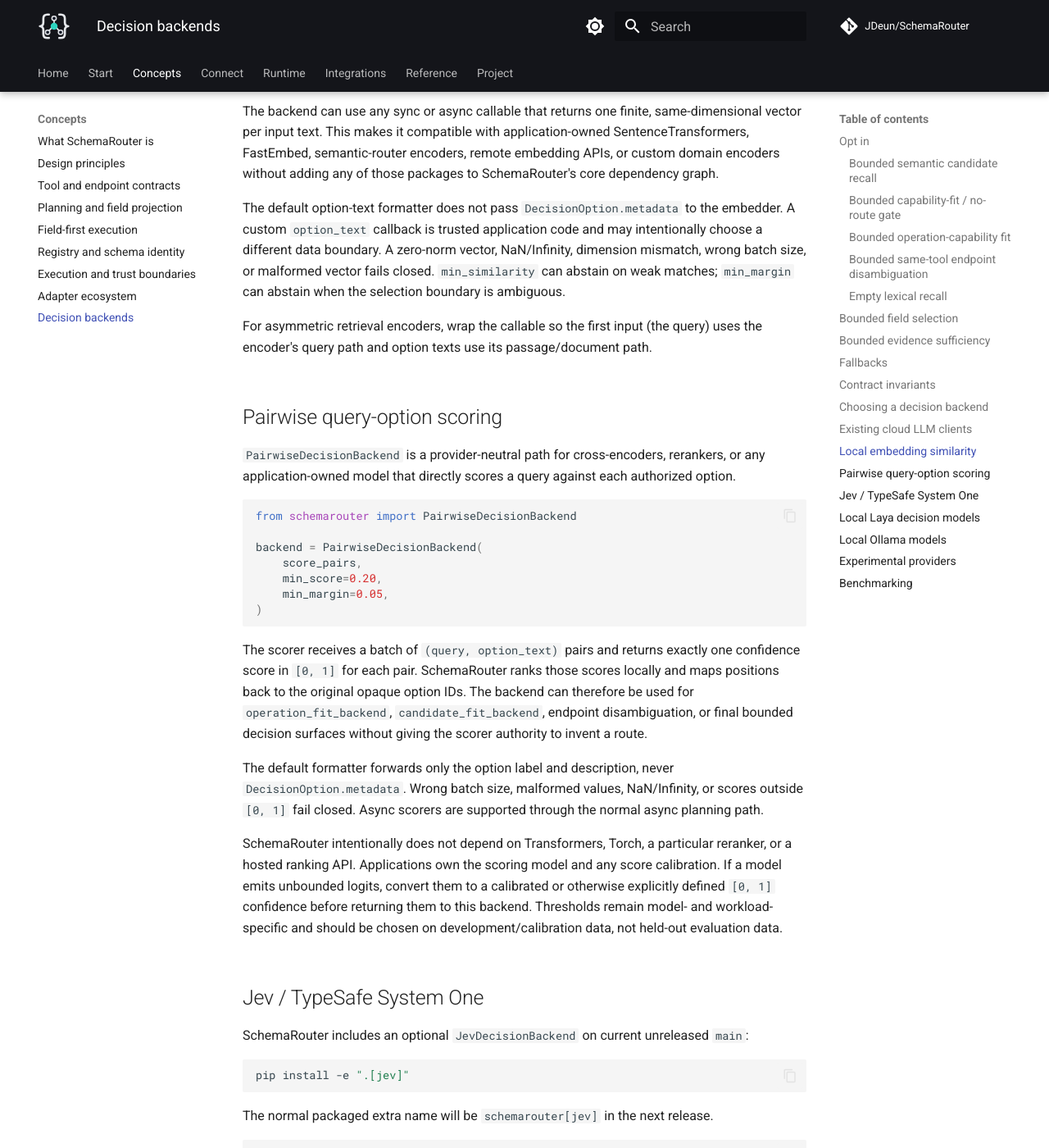
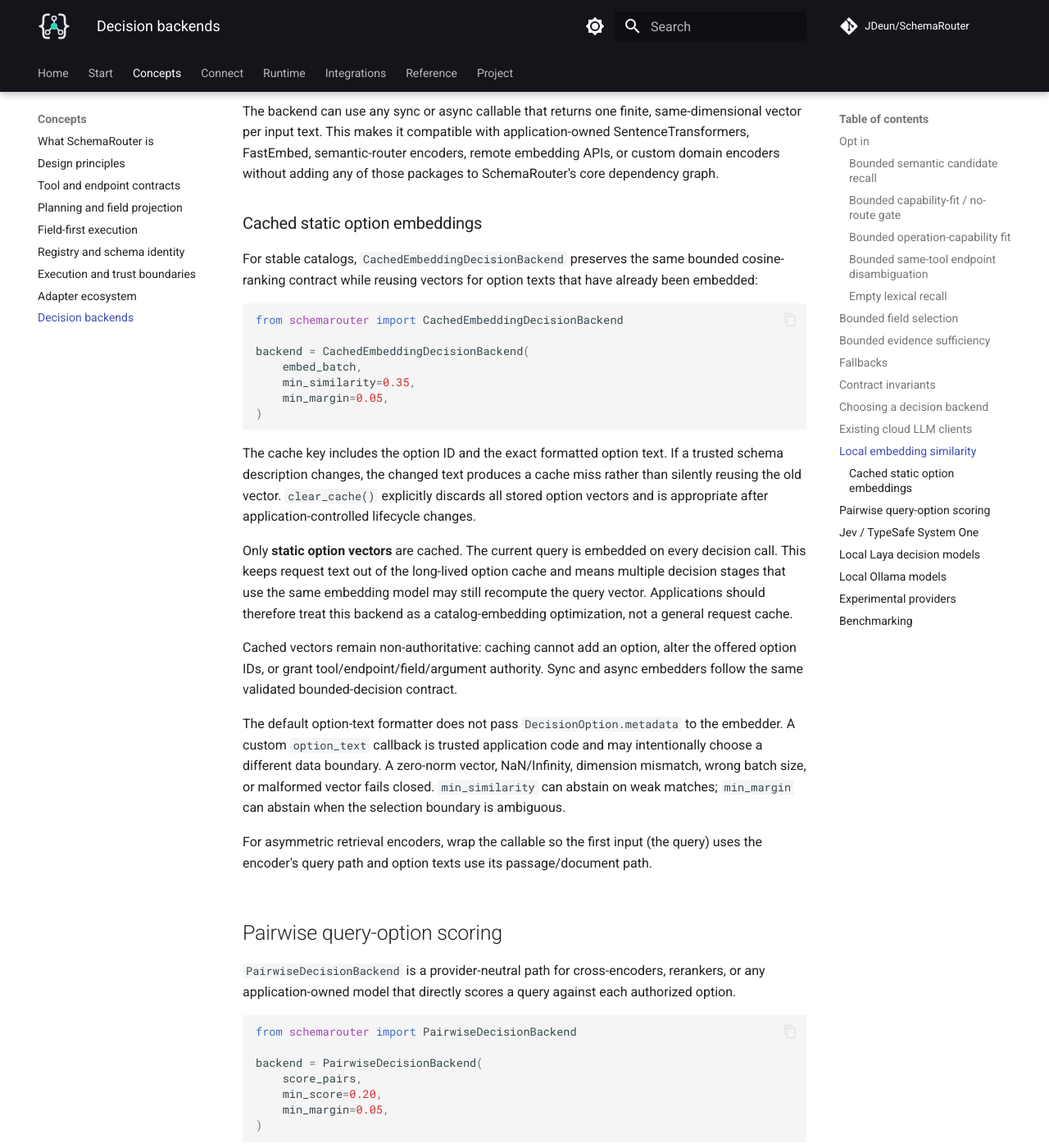
Before and after one commit to JDeun/SchemaRouter, an MkDocs documentation site: the page built from docs/concepts/decision-backends.md, in a window 1280 px wide and 1400 px high, scrolled down 9502 px. Shown: the whole window at 82% size. Built offline with MkDocs 1.6.1 and Material for MkDocs 9.7.7, drawn with Linux system fonts in a browser that asks for light colours; comment, search, counter and statistics services are not loaded.

Commit message:
docs: explain cached embedding decision backend

````diff
--- a/docs/concepts/decision-backends.md
+++ b/docs/concepts/decision-backends.md
@@ -403,6 +403,35 @@ input text. This makes it compatible with application-owned SentenceTransformers
 semantic-router encoders, remote embedding APIs, or custom domain encoders without adding any of
 those packages to SchemaRouter's core dependency graph.
 
+### Cached static option embeddings
+
+For stable catalogs, `CachedEmbeddingDecisionBackend` preserves the same bounded cosine-ranking
+contract while reusing vectors for option texts that have already been embedded:
+
+```python
+from schemarouter import CachedEmbeddingDecisionBackend
+
+backend = CachedEmbeddingDecisionBackend(
+    embed_batch,
+    min_similarity=0.35,
+    min_margin=0.05,
+)
+```
+
+The cache key includes the option ID and the exact formatted option text. If a trusted schema
+description changes, the changed text produces a cache miss rather than silently reusing the old
+vector. `clear_cache()` explicitly discards all stored option vectors and is appropriate after
+application-controlled lifecycle changes.
+
+Only **static option vectors** are cached. The current query is embedded on every decision call.
+This keeps request text out of the long-lived option cache and means multiple decision stages that
+use the same embedding model may still recompute the query vector. Applications should therefore
+treat this backend as a catalog-embedding optimization, not a general request cache.
+
+Cached vectors remain non-authoritative: caching cannot add an option, alter the offered option IDs,
+or grant tool/endpoint/field/argument authority. Sync and async embedders follow the same validated
+bounded-decision contract.
+
 The default option-text formatter does not pass `DecisionOption.metadata` to the embedder. A
 custom `option_text` callback is trusted application code and may intentionally choose a different
 data boundary. A zero-norm vector, NaN/Infinity, dimension mismatch, wrong batch size, or malformed
````
